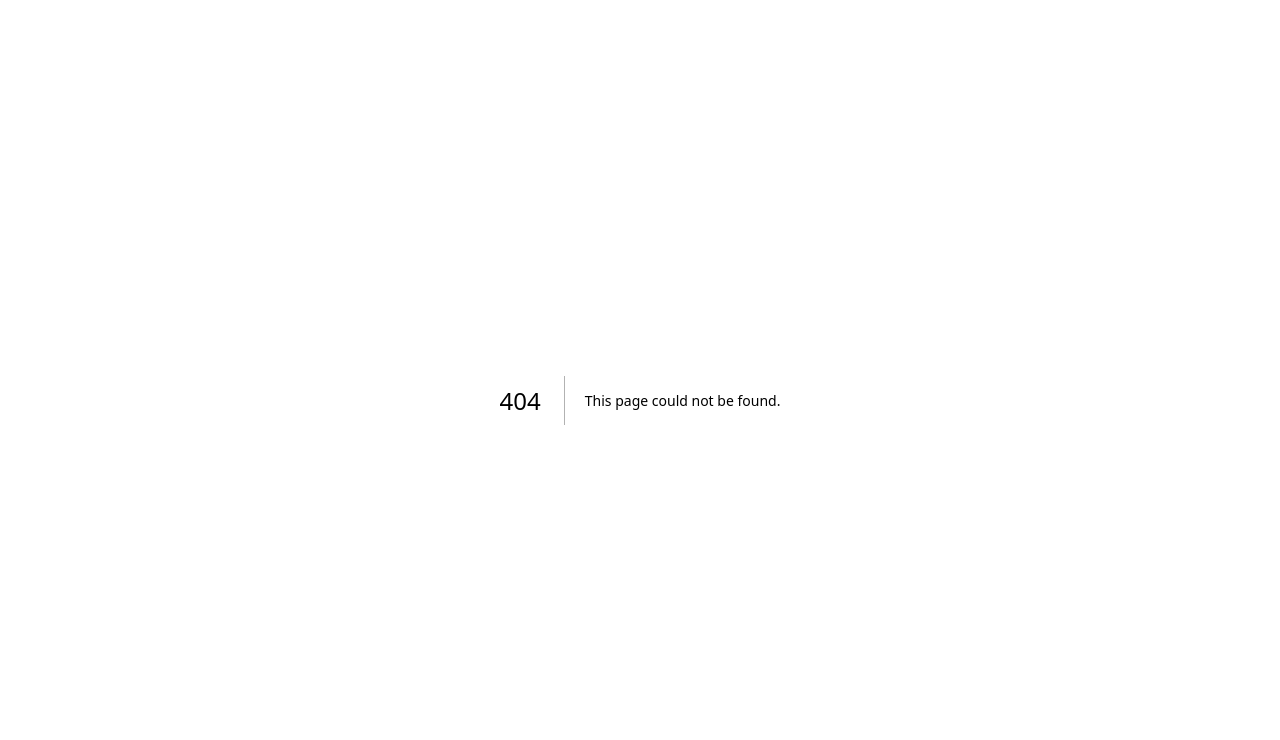
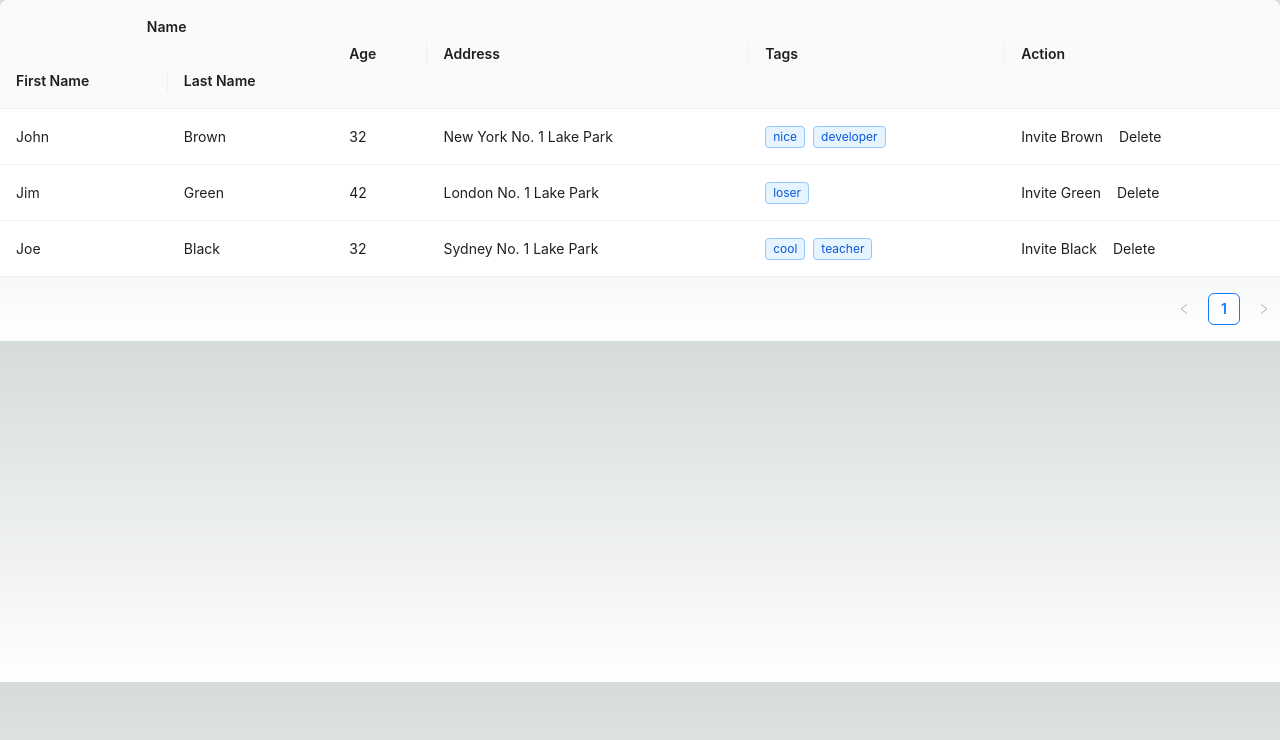
Before and after one commit to dalvarez082/service_pos_app, a Next.js app: page /Components/Table_info in a window 1280 px wide. Before the commit this address had no page. Shown: the top 740 px of the page. Built offline with nearby package versions, Linux system fonts and the light colour scheme.

Commit message:
Tabla cliente

```diff
--- /dev/null
+++ b/src/pages/Components/Table_info.jsx
@@ -0,0 +1,63 @@
+import { Space, Table, Tag } from 'antd';
+const { Column, ColumnGroup } = Table;
+const data = [
+  {
+    key: '1',
+    firstName: 'John',
+    lastName: 'Brown',
+    age: 32,
+    address: 'New York No. 1 Lake Park',
+    tags: ['nice', 'developer'],
+  },
+  {
+    key: '2',
+    firstName: 'Jim',
+    lastName: 'Green',
+    age: 42,
+    address: 'London No. 1 Lake Park',
+    tags: ['loser'],
+  },
+  {
+    key: '3',
+    firstName: 'Joe',
+    lastName: 'Black',
+    age: 32,
+    address: 'Sydney No. 1 Lake Park',
+    tags: ['cool', 'teacher'],
+  },
+];
+const Table_info = () => (
+  <Table dataSource={data}>
+    <ColumnGroup title="Name">
+      <Column title="First Name" dataIndex="firstName" key="firstName" />
+      <Column title="Last Name" dataIndex="lastName" key="lastName" />
+    </ColumnGroup>
+    <Column title="Age" dataIndex="age" key="age" />
+    <Column title="Address" dataIndex="address" key="address" />
+    <Column
+      title="Tags"
+      dataIndex="tags"
+      key="tags"
+      render={(tags) => (
+        <>
+          {tags.map((tag) => (
+            <Tag color="blue" key={tag}>
+              {tag}
+            </Tag>
+          ))}
+        </>
+      )}
+    />
+    <Column
+      title="Action"
+      key="action"
+      render={(_, record) => (
+        <Space size="middle">
+          <a>Invite {record.lastName}</a>
+          <a>Delete</a>
+        </Space>
+      )}
+    />
+  </Table>
+);
+export default Table_info;
```
